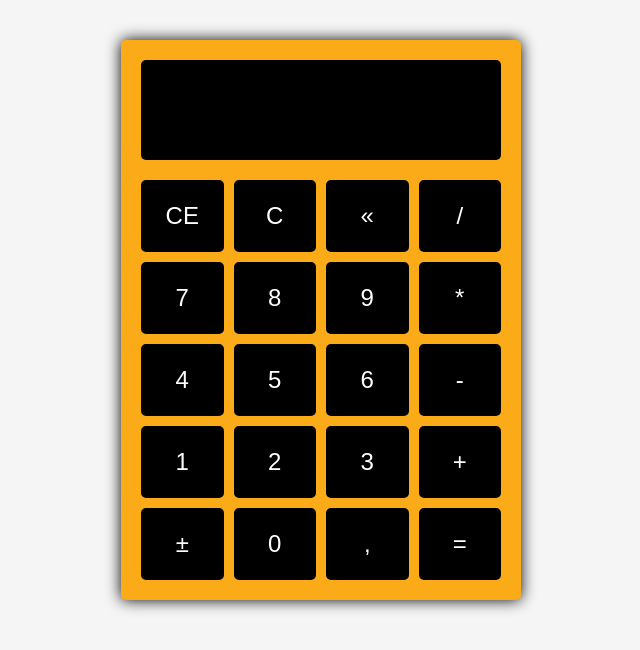
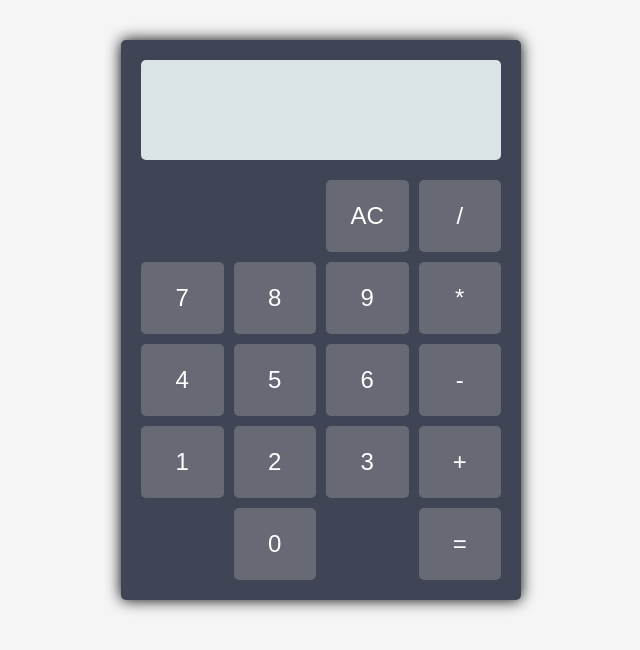
Before and after one commit to andersoncgiusti/calculator-javascript, a plain HTML site: page index.html in a window 1280 px wide. Shown: the whole page, without its empty margins (319-959 px from the left). Drawn offline with Linux system fonts and the light colour scheme; some packages are replaced by stand-ins of ours; a script that the page names is missing.

Commit message:
finalized calculator

```diff
--- a/css/style.css
+++ b/assets/css/style.css
@@ -8,12 +8,13 @@
 body{
     background-color: whitesmoke;
     padding: 40px 0;
+    cursor: pointer;
 }
 
 .calculator {
     width: 400px;
     margin: 0 auto;
-    background-color: #FBAB18;
+    background-color: #3f4555;
     padding: 20px;
     border-radius: 5px;
     box-shadow: 0 0 15px black;
@@ -26,11 +27,15 @@ body{
     height: 100px;
     margin-bottom: 20px;
     padding: 15px;
-    background-color: black;
-    color: white;
+    background-color: #dae3e5;
+    color: black;
     font: normal 4rem serif;
     overflow: hidden;
     border-radius: 5px;
+}
+
+input {
+    border: 0px;
 }
 
 .calculator-buttons{
@@ -40,17 +45,22 @@ body{
 }
 
 .calculator button{
-    background-color: black;
+    background-color: #676a75;
     color: white;
     padding: 20px;
     border-radius: 5px;
     font-size: 1.5rem;
     outline: none;
     cursor: pointer;
-    border: 2px solid black;
+    border: 2px solid #676a75;
 }
 
 button:hover{
-    background-color: #FBAB18;
+    background-color: #dae3e5;
     color: black;
 }
+
+#color {
+    background-color: #3f4555;
+    border: none;
+}
--- /dev/null
+++ b/assets/js/index.js
@@ -0,0 +1,78 @@
+createCalculator = () => {
+  return {
+    //attributes
+    display: document.querySelector('.display'),
+
+    //methods
+    init() {
+      this.clickBtn()
+      this.clearDisplay()
+    },
+
+    btnForDisplat(values) {
+      this.display.value += values
+    },
+
+    clearDisplay() {
+      this.display.value = ''
+    },
+
+    result() {
+      let results = this.display.value
+
+      try {
+        results = eval(results)
+
+        if (!results) {
+          Swal.fire({
+            icon: 'error',
+            iconColor: '#3f4555',
+            title: 'Oops...',
+            text: 'THERE WAS SOMETHING WRONG',
+            showConfirmButton: true,
+            confirmButtonText: 'OK',
+            confirmButtonColor: '#3f4555',
+          })
+          return
+        }
+        this.display.value = String(results)
+      } catch(e) {
+        Swal.fire({
+          icon: 'error',
+          iconColor: '#3f45558',
+          title: 'Oops...',
+          text: 'THERE WAS SOMETHING WRONG',
+          showConfirmButton: true,
+          confirmButtonText: 'OK',
+          confirmButtonColor: '#3f4555',
+        })
+        return
+      }
+    },
+
+    clickBtn() {
+      document.addEventListener('click', (e) => {
+        const el = e.target
+
+        if (el.classList.contains('btn-num')) {
+          this.btnForDisplat(el.innerText)
+        }
+
+        if (el.classList.contains('btn-clear')) {
+          this.clearDisplay()
+        }
+
+        if (el.classList.contains('btn-eq')) {
+          this.result()
+        }
+      })
+    },
+
+
+
+
+  }
+}
+
+const calculator = createCalculator()
+calculator.init()
--- a/index.html
+++ b/index.html
@@ -4,38 +4,42 @@
     <meta charset="UTF-8">
     <meta http-equiv="X-UA-Compatible" content="IE=edge">
     <meta name="viewport" content="width=device-width, initial-scale=1.0">
-    <link rel="stylesheet" href="css/style.css">
+    <link rel="stylesheet" href="assets/css/style.css">
+    <link rel="icon" type="image/png" href="assets/img/calculator.png">
 
     <title>Calculator JavaScript</title>
 </head>
 <body>
 
     <div class="calculator">
-        <div class="display"></div>
+        <input type="text" class="display" readonly>
         <div class="calculator-buttons">
-            <button>CE</button>
-            <button>C</button>
-            <button>«</button>
-            <button>/</button>
-            <button>7</button>
-            <button>8</button>
-            <button>9</button>
-            <button>*</button>
-            <button>4</button>
-            <button>5</button>
-            <button>6</button>
-            <button>-</button>
-            <button>1</button>
-            <button>2</button>
-            <button>3</button>
-            <button>+</button>
-            <button>±</button>
-            <button>0</button>
-            <button>,</button>
-            <button>=</button>
+
+            <button id="color"></button>
+            <button id="color"></button>
+            <button class="btn-clear">AC</button>
+            <button class="btn-num">/</button>
+            <button class="btn-num">7</button>
+            <button class="btn-num">8</button>
+            <button class="btn-num">9</button>
+            <button class="btn-num">*</button>
+            <button class="btn-num">4</button>
+            <button class="btn-num">5</button>
+            <button class="btn-num">6</button>
+            <button class="btn-num">-</button>
+            <button class="btn-num">1</button>
+            <button class="btn-num">2</button>
+            <button class="btn-num">3</button>
+            <button class="btn-num">+</button>
+            <button id="color"></button>
+            <button class="btn-num">0</button>
+            <button id="color"></button>
+            <button class="btn-eq">=</button>
         </div>
     </div>
 
-    <script src="js/index.js"></script>
+    <script src="assets/js/index.js"></script>
+
+    <script src="https://cdn.jsdelivr.net/npm/sweetalert2@11.1.9/dist/sweetalert2.all.min.js"></script>
 </body>
 </html>
```
Also changed, not shown: assets/img/calculator.png (added), js/index.js (deleted).
